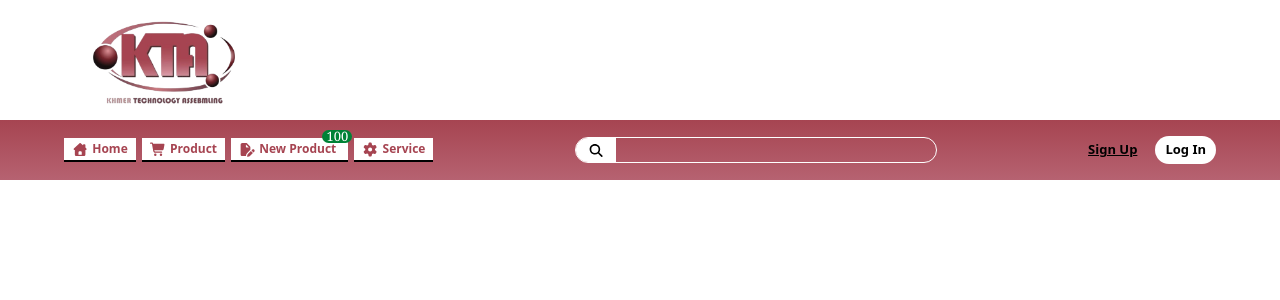
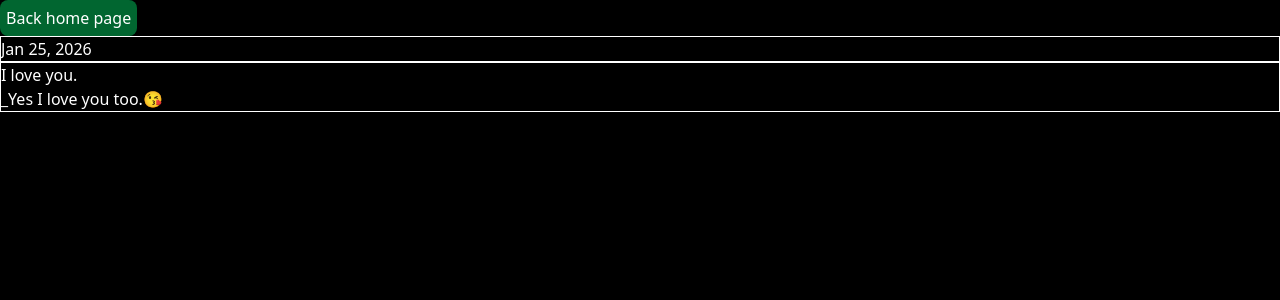
Before and after one commit to phatyut/Project_Pro, a Vue app: page /testvue in a window 1280 px wide. Shown: the top 300 px of the page. Built offline with nearby package versions, Linux system fonts and the light colour scheme.

Commit message:
27/01/2026

```diff
--- /dev/null
+++ b/back_data/server.js
@@ -0,0 +1,19 @@
+const express = require("express");
+const app = express();
+app.use(express.json());
+let itemproduct = [];
+app.post('addproduct',(req,res)=>{
+    const  newitems= req.body;
+            itemproduct.push(newitems);
+            res.status(201).json({
+                message:"Product added.",
+                items:newitems,
+            })
+})
+app.get("/checkproduct",(req,res)=>{
+    res.json(itemproduct);
+})
+const port = 8080;
+app.listen(port,()=>{
+    console.log(`Server running on port ${port}`)
+})
--- a/src/App.vue
+++ b/src/App.vue
@@ -5,9 +5,27 @@
        </div>
 
 
+
+<!--    these lines for test only vue -->
+
+       <router-link to="/testvue">
+              <div class="absolute right-0 top-0 bg-green-500 px-2.5 py-1.5 rounded-md">
+                <div>
+                  <button>Only Test vue</button>
+                  </div>
+                </div>
+        </router-link>
+
+
+
+
+
+
        <div>
           <router-view></router-view>
       </div>
+
+
   </div>
 </template>
 <script>
--- a/src/components/mainpage/menu/Menu.vue
+++ b/src/components/mainpage/menu/Menu.vue
@@ -80,8 +80,12 @@
 <script>
 import Searchbar from '../../searchbar/Searchbar.vue';
 
+
 export default{
-    components:{Searchbar},
+    components:{
+        Searchbar,
+
+    },
     data(){
         return {
             number_newproduct: 100,
--- a/src/components/product/Product.vue
+++ b/src/components/product/Product.vue
@@ -1,107 +1,86 @@
 <template>
-    <!-- bg-linear-to-t to-[#A54B57] from-[#A54B57] -->
-    <div class="   fixed bg-gray-600  h-full top-0 left-0 w-full  scroll-smooth overflow-x-hidden " @click="clickproduct" >
-
-
-
-
-        <div class="z-20  fixed w-full   top-0  h-auto flex justify-center items-center bg-black py-2.5 border  ">
-            <div class="flex justify-between items-center relative w-full ">
+  <div class="fixed bg-gray-600 h-full top-0 left-0 w-full scroll-smooth overflow-x-hidden" @click="clickproduct">
+    <div class="z-20 fixed w-full top-0 h-auto flex justify-center items-center bg-black py-2.5 border">
+      <div class="flex justify-between items-center relative w-full">
         <div class="text-white">Go back to home page</div>
 
-
-                <div class="relative w-85 h-auto flex   px-.5  ">
-                    <div class=" flex justifu-center items-center relative h-12 bg-gray-600 rounded-l-[5px]">
-                        <font-awesome-icon icon="fa-solid fa-magnifying-glass" class="text-gray-300 text-[20px]  px-4  " />
+        <div class="relative w-85 h-auto flex px-.5">
+          <div class="flex justify-center items-center relative h-12 bg-gray-600 rounded-l-[5px]">
+            <font-awesome-icon icon="fa-solid fa-magnifying-glass" class="text-gray-300 text-[20px] px-4" />
           </div>
-                    <div><input type="text" class=" inset-shadow-search outline-none flex  text-black font-semibold text-[13px] w-96.5 h-12 rounded-r-[5px] bg-gray-400 px-1.5 "></div>
+          <div>
+            <input
+              type="text"
+              v-model="searchQuery"
+              class="inset-shadow-search outline-none flex text-black font-semibold text-[13px] w-96.5 h-12 rounded-r-[5px] bg-gray-400 px-1.5"
+              placeholder="Search products..."
+            >
           </div>
-
+        </div>
 
         <div class="text-white">check another</div>
       </div>
     </div>
+
     <div class="relative h-12 w-full"></div>
 
-
-
-
-        <div class="relative h-12 w-full ">1</div>
-
-        <div class="relative h-auto w-full text-white ">
-                <div class="sticky top-17 z-10  ">
+    <div class="relative h-auto w-full text-white">
+      <div class="sticky top-17 z-10">
         <div class="bg-gray-500 table text-black px-4 py-1 uppercase rounded-r-full">Computer</div>
       </div>
 
       <div class="flex w-[95%] flex-nowrap space-x-5.5 p-10">
+        <!-- ✅ Use filteredItems here -->
         <Addproduct
-                                            v-for="Eproduct in itemsproduct "
+          v-for="Eproduct in filteredItems"
           :key="Eproduct.name"
           :name="Eproduct.name"
           :urltoproductpage="Eproduct.url"
           :evaluation="Eproduct.evaluation"
           :description="Eproduct.description"
-                                            :price=" Eproduct.price"
+          :price="Eproduct.price"
           :setheightI="Eproduct.setheightI"
           :setwidthI="Eproduct.setwidthI"
-                                            >
-                                    </Addproduct>
+        />
       </div>
-
-
-            <!-- <div class=" flex w-[95%] flex-nowrap space-x-5.5 p-10">
-                <Testproduct></Testproduct>
-            </div> -->
-
-
-
-                <div class="relative h-96 w-full ">1</div>
-                <div class="relative h-96 w-full text-white">1</div>
-                <div><img src="../../../public/images/networksharer.png" alt=""></div>
     </div>
-        <div class="relative  w-full text-white ">
-                <div class="sticky top-10 z-10 bg-green-500">network</div>
-                <div class="relative h-96 w-full ">1</div>
-                <div class="relative h-96 w-full ">1</div>
-                <div class="relative h-96 w-full text-white">1</div>
-        </div>
-
-
   </div>
 </template>
 
 <script>
-//  _________import page___________
-import Addproduct from './Addproduct.vue';
-import Testproduct from './Testproduct.vue';
-//  _________import images___________
+import Addproduct from './Addproduct.vue'
+import Searchbar from '../searchbar/Searchbar.vue'
 import dc from "../../../public/images/dc.png"
 import pc from "../../../public/images/computer.png"
-    export default{
-        components:{
-                        Addproduct,
-                        Testproduct
+
+export default {
+  components: { Addproduct, Searchbar },
+  props: ["clickproduct"],
+  data() {
+    return {
+      searchQuery: '',
+      itemsproduct: [
+        {name:'Projector',evaluation:3,url:dc ,description:"love you", price:12 ,setwidthI:100 ,setheightI:100},
+        {name:'adater',evaluation:3,url:pc ,description:"love you", price:12},
+        {name:'wifi',evaluation:3,url:dc ,description:"love you", price:12},
+        {name:'cameras',evaluation:3,url:dc ,description:"love you", price:12},
+        {name:'computer',evaluation:3,url:pc ,description:"love you", price:12},
+        {name:'phone',evaluation:3,url:pc ,description:"love you", price:12},
+        {name:'book',evaluation:3,url:pc ,description:"love you", price:12},
+        {name:'ball',evaluation:3,url:pc ,description:"love you", price:12},
+        {name:'Projector',evaluation:3,url:pc ,description:"love you", price:12},
+        {name:'love',evaluation:3,url:pc ,description:"love you", price:12},
+      ]
+    }
   },
-        props:["clickproduct"],
-
-
-        data(){
-            return {
-                itemsproduct:[
-                    {name:'Projector',evaluation:3,url:dc ,description:"love you", price:12 ,setwidthI:100 ,setheightI:100},
-                    {name:'Projector',evaluation:3,url:pc ,description:"love you", price:12},
-                    {name:'Projector',evaluation:3,url:dc ,description:"love you", price:12},
-                    {name:'Projector',evaluation:3,url:dc ,description:"love you", price:12},
-                    {name:'Projector',evaluation:3,url:pc ,description:"love you", price:12},
-
-                ],
-
-               showproduct:true,
-            }
-        },methods:{
-            // clickproduct(){
-            //     alert("I love you.")
-            // }
+ computed: {
+  filteredItems() {
+    const query = this.searchQuery.toLowerCase()
+    return this.itemsproduct.filter(Eproduct =>
+      Eproduct.name.toLowerCase().startsWith(query)
+    )
   }
 }
+
+}
 </script>
--- a/src/components/searchbar/Searchbar.vue
+++ b/src/components/searchbar/Searchbar.vue
@@ -1,11 +1,11 @@
 <template>
     <div>
-        <div class="flex relative border border-white items-center relative h-[26px]  overflow-hidden rounded-full      ">
+        <div class="flex relative border border-white items-center  h-9  overflow-hidden rounded-full      ">
                 <div class=" h-full w-[40px] flex justify-center items-center bg-white hover:bg-gray-300">
                         <font-awesome-icon icon="fa-solid fa-magnifying-glass"  class="text-black text-[13px]" />
                 </div>
             <div>
-                <input type="text"  class="border-none outline-none font-semibold text-[13px] px-1.5 w-80">
+                <input type="text"  class="border-none outline-none font-semibold text-[13px] px-1.5 text-gray-500 w-80" placeholder="Search production">
             </div>
         </div>
     </div>
--- a/src/style.css
+++ b/src/style.css
@@ -5,7 +5,7 @@
   --inset-shadow-search: inset 0 0px 10px rgba(0, 0, 0, 1);
   --font-love: Algerian;
   --text-shadow-check: 0px 2px 2px rgba(0, 100, 0,0.50);
-  --bg-white-blur:rgba(255, 255, 255,0.30);
+  --color-greenl:rgba(200,200,15,0.2)
 }
 
 
--- /dev/null
+++ b/src/testingvue/Testvue.vue
@@ -0,0 +1,39 @@
+<template>
+    <div class="bg-black fixed  flex-col flex top-0 h-full w-full text-white">
+
+        <router-link to="/home">
+            <button class="bg-green-800 p-1.5 rounded-lg">
+                Back home page
+            </button>
+        </router-link>
+
+
+        <div class="*:border border-black">
+                <div>
+                    <Unknown></Unknown>
+                </div>
+                <div>
+                    <Condition></Condition>
+                </div>
+
+        </div>
+
+    </div>
+</template>
+<script>
+import Unknown from './unknown/Unknown.vue';
+import Condition from './condition/Condition.vue';
+    export default{
+
+        components:{
+            Unknown,
+            Condition
+        },
+
+        data(){
+            return {
+
+            }
+        }
+    }
+</script>
--- /dev/null
+++ b/src/testingvue/condition/Condition.vue
@@ -0,0 +1,21 @@
+<template>
+    <div>
+        <div >I love you.</div>
+        <div v-if="love">_Yes I love you too.😘</div>
+        <div v-else>😢</div>
+
+        <div>
+            <template>
+
+            </template>
+        </div>
+    </div>
+</template>
+<script>
+export default{
+    data(){
+        return {
+            love:true
+        }
+    }}
+</script>
--- /dev/null
+++ b/src/testingvue/unknown/Unknown.vue
@@ -0,0 +1,34 @@
+<template>
+  <time :title="toTitleDate(date)" :datetime="date">
+    {{ formatDate(date) }}
+  </time>
+</template>
+
+<script>
+export default {
+  data() {
+    return {
+      date: "2026-01-25"
+    }
+  },
+  methods: {
+    toTitleDate(d) {
+      // Long, descriptive format
+      return new Date(d).toLocaleDateString("en-US", {
+        weekday: "long",
+        year: "numeric",
+        month: "long",
+        day: "numeric"
+      })
+    },
+    formatDate(d) {
+      // Short, user-facing format
+      return new Date(d).toLocaleDateString("en-US", {
+        month: "short",
+        day: "numeric",
+        year: "numeric"
+      })
+    }
+  }
+}
+</script>
```
Also changed, not shown: back_data/package.json (added, +19 -0 lines), src/main.js (+8 -3 lines), 2 other files (tests, documents, lock files or other folders). Lines whose indentation alone changed are shown as unchanged.
